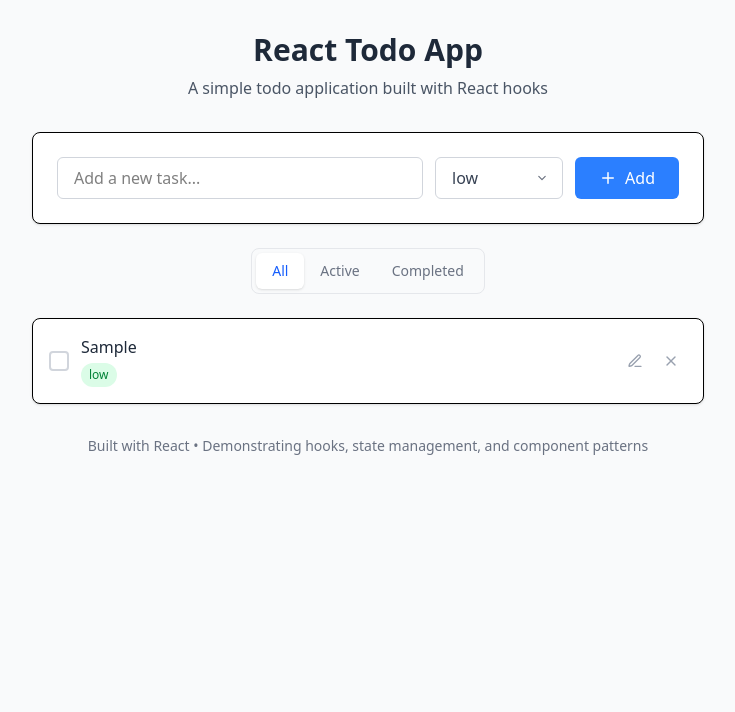
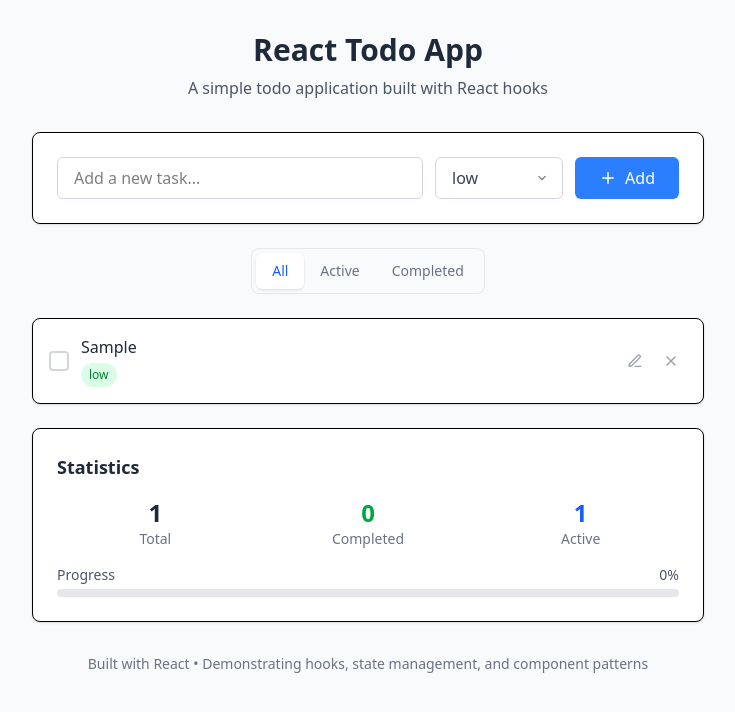
Before and after one commit to maulllanamm/todo-list, a React (Vite) app: page / in a window 1280 px wide. Both pictures are taken after typing "Sample" into the empty fields and a click on the button "Add". Shown: the top 712 px of the page, without its empty margins (272-1007 px from the left). Built offline with nearby package versions, Linux system fonts and the light colour scheme.

Commit message:
feat : statistic

```diff
--- a/src/TodoApp.tsx
+++ b/src/TodoApp.tsx
@@ -77,6 +77,9 @@
     );
     setTodos(todosMap);
   }
+
+  const completedCount = todos.filter((todo) => todo.completed).length;
+  const activeCount = todos.filter((todo) => !todo.completed).length;
 
   return (
     <div className="min-h-screen bg-gray-50 py-8 px-4">
@@ -250,6 +253,50 @@
           )}
         </div>
 
+        {/* Statistics */}
+        <div className="mt-6 bg-white rounded-lg shadow-sm border p-6">
+          <h3 className="text-lg font-semibold text-gray-800 mb-4">
+            Statistics
+          </h3>
+          <div className="grid grid-cols-3 gap-4 text-center">
+            <div>
+              <div className="text-2xl font-bold text-gray-800">
+                {todos.length}
+              </div>
+              <div className="text-sm text-gray-500">Total</div>
+            </div>
+            <div>
+              <div className="text-2xl font-bold text-green-600">
+                {completedCount}
+              </div>
+              <div className="text-sm text-gray-500">Completed</div>
+            </div>
+            <div>
+              <div className="text-2xl font-bold text-blue-600">
+                {activeCount}
+              </div>
+              <div className="text-sm text-gray-500">Active</div>
+            </div>
+          </div>
+
+          {todos.length > 0 && (
+            <div className="mt-4">
+              <div className="flex justify-between text-sm text-gray-600 mb-1">
+                <span>Progress</span>
+                <span>
+                  {Math.round((completedCount / todos.length) * 100)}%
+                </span>
+              </div>
+              <div className="w-full bg-gray-200 rounded-full h-2">
+                <div
+                  className="bg-green-500 h-2 rounded-full transition-all duration-300"
+                  style={{ width: `${(completedCount / todos.length) * 100}%` }}
+                ></div>
+              </div>
+            </div>
+          )}
+        </div>
+
         {/* Footer */}
         <footer className="text-center mt-8 text-gray-500 text-sm">
           <p>
```
